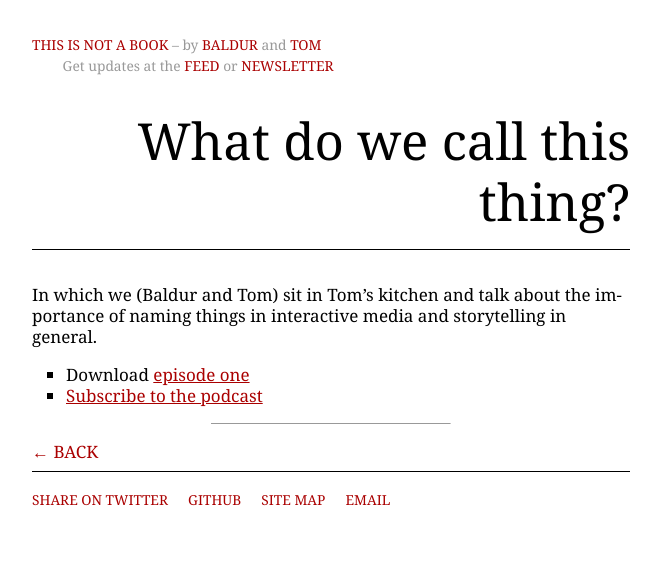
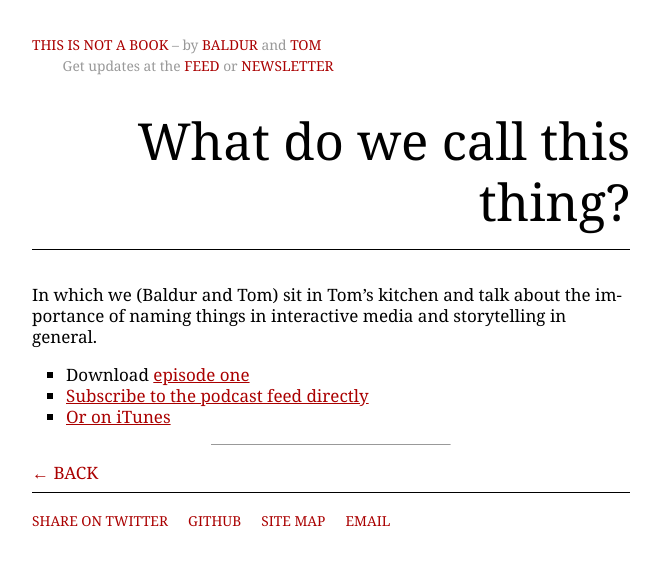
Before and after one commit to baldurbjarnason/this-is-not-a-book, a Jekyll site: the page built from podcast/Episode01.md, in a window 1280 px wide. Shown: the top 566 px of the page, without its empty margins (309-970 px from the left). Built offline with Jekyll 4.4.1, drawn with Linux system fonts in a browser that asks for light colours; comment, search, counter and statistics services are not loaded.

Commit message:
Podcast!

```diff
--- a/podcast/Episode01.md
+++ b/podcast/Episode01.md
@@ -8,4 +8,5 @@ sort: 1
 In which we (Baldur and Tom) sit in Tom's kitchen and talk about the importance of naming things in interactive media and storytelling in general.
 
 * Download [episode one](http://thisisnotabook.baldurbjarnason.com/podcast/thisisnotthefutureofthebook-episode01.mp3)
-* [Subscribe to the podcast](http://feedpress.me/thissnotthefutureofthebook)
+* [Subscribe to the podcast feed directly](http://feedpress.me/thissnotthefutureofthebook)
+* [Or on iTunes](https://itunes.apple.com/gb/podcast/this-is-not-future-book/id1038121104)
--- a/podcast/index.html
+++ b/podcast/index.html
@@ -9,12 +9,16 @@ layout: index
 
 <p><i>This is not the future of the book</i> is a podcast by Tom Abba and Baldur Bjarnason about interactive media, digital publishing, hypertext, storytelling of all sorts.</p>
 
+
 <hr>
 
 
+<p>New episodes will appear whenever a new one is ready. Which isn't likley to happen super-regularly.</p>
+
+<p><a href="http://feedpress.me/thissnotthefutureofthebook">Subscribe to the podcast feed directly</a>. <a href="https://itunes.apple.com/gb/podcast/this-is-not-future-book/id1038121104">Or on iTunes</a>.</p>
+
 <h3>Episodes</h3>
 
-<p><a href="http://feedpress.me/thissnotthefutureofthebook">Subscribe to the podcast</a>.</p>
 
 {% assign sortedpages = site.pages | sort: 'sort' %}
 <ol>
```
